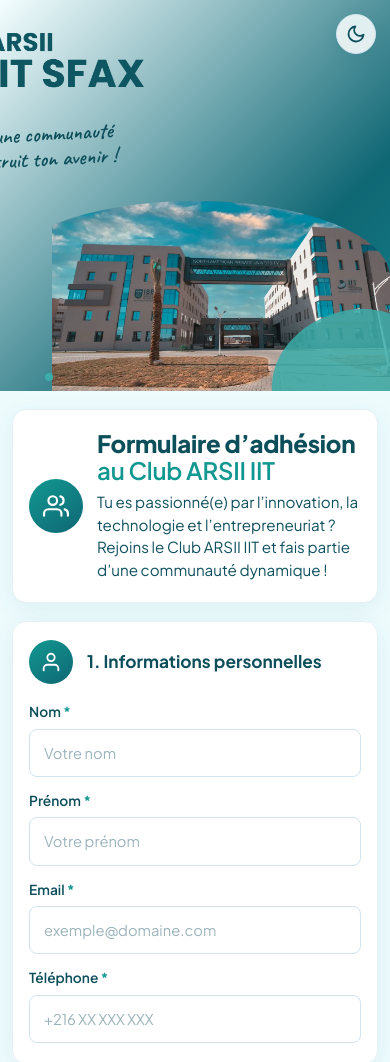
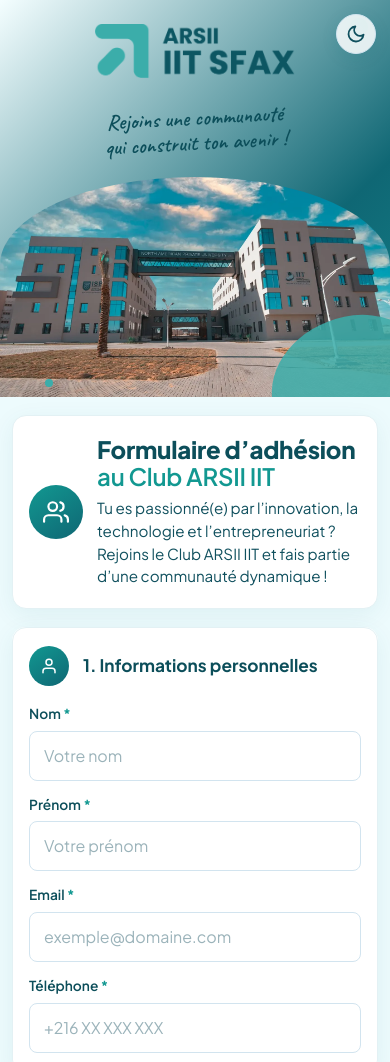
Before and after one commit to Mayssa12329/arsii-iit-form, a website: page index.html in a window 390 px wide. Shown: the top 1062 px of the page. Drawn offline with Linux system fonts and the light colour scheme.

Commit message:
Design 100% responsive et optimise pour telephones, tablettes et PC

```diff
--- a/css/style.css
+++ b/css/style.css
@@ -909,7 +909,55 @@ textarea:focus-visible {
 }
 
 /* ================= RESPONSIVE ================= */
-@media (max-width: 860px) {
+/* === RESPONSIVE TABLETTES & MOBILES (<= 900px) === */
+@media (max-width: 900px) {
+  .hero {
+    grid-template-columns: 1fr;
+    min-height: 0;
+  }
+
+  .hero__content {
+    padding: 34px 20px 22px;
+    text-align: center;
+    display: flex;
+    flex-direction: column;
+    align-items: center;
+  }
+
+  .hero__logo {
+    transform: none !important;
+    margin-inline: auto !important;
+    max-width: 250px;
+  }
+
+  .hero__tagline {
+    transform: rotate(-3deg) !important;
+    margin: 12px auto 6px auto !important;
+    text-align: center;
+  }
+
+  .hero__photo {
+    min-height: 200px;
+    height: 220px;
+    border-radius: 50% 50% 0 0 / 40% 40% 0 0;
+    box-shadow: none;
+  }
+
+  .hero__photo img {
+    transform: none !important;
+    position: relative;
+    inset: auto;
+    width: 100%;
+    height: 100%;
+    object-position: center 30%;
+  }
+
+  .dot--lg {
+    left: auto;
+    right: 22px;
+    top: 18px;
+  }
+
   .form {
     grid-template-columns: 1fr;
   }
@@ -969,30 +1017,61 @@ textarea:focus-visible {
   }
 }
 
-@media (max-width: 720px) {
-  .hero {
-    grid-template-columns: 1fr;
-    min-height: 0;
+/* === RESPONSIVE MOBILES SMARTPHONES (<= 600px) === */
+@media (max-width: 600px) {
+  input[type="text"],
+  input[type="email"],
+  input[type="tel"],
+  select,
+  textarea {
+    font-size: 16px !important; /* Empêche le zoom automatique sur iPhone iOS Safari */
+    min-height: 48px; /* Zone tactile confortable */
+  }
+
+  .btn {
+    min-height: 48px;
+    font-size: 1.05rem;
+    padding: 14px 20px;
+  }
+
+  .theme-toggle {
+    top: 14px;
+    right: 14px;
+    padding: 8px 12px;
+    min-height: 40px;
+  }
+
+  .theme-toggle__text {
+    display: none;
+  }
+}
+
+/* === PETITS MOBILES (iPhone SE, etc. <= 400px) === */
+@media (max-width: 400px) {
+  .wrap {
+    padding-inline: 12px;
   }
 
   .hero__content {
-    padding: 28px 20px 18px;
+    padding: 24px 12px 16px;
   }
 
   .hero__logo {
-    width: 240px;
+    max-width: 210px;
   }
 
-  .hero__photo {
-    min-height: 190px;
-    border-radius: 50% 50% 0 0 / 40% 40% 0 0;
-    box-shadow: none;
+  .card {
+    padding: 16px 12px;
   }
 
-  .dot--lg {
-    left: auto;
-    right: 22px;
-    top: 18px;
+  .badge {
+    width: 40px;
+    height: 40px;
+    font-size: 18px;
+  }
+
+  .card h2 {
+    font-size: 1.05rem;
   }
 }
 
@@ -1196,17 +1275,7 @@ textarea:focus-visible {
   border-top: 1px solid #1c3542;
 }
 
-@media (max-width: 600px) {
-  .theme-toggle {
-    top: 14px;
-    right: 14px;
-    padding: 7px 12px;
-  }
 
-  .theme-toggle__text {
-    display: none;
-  }
-}
 
 /* État persistant : empêche de remplir le formulaire à nouveau après rafraîchissement */
 html.is-submitted #joinForm {
```
